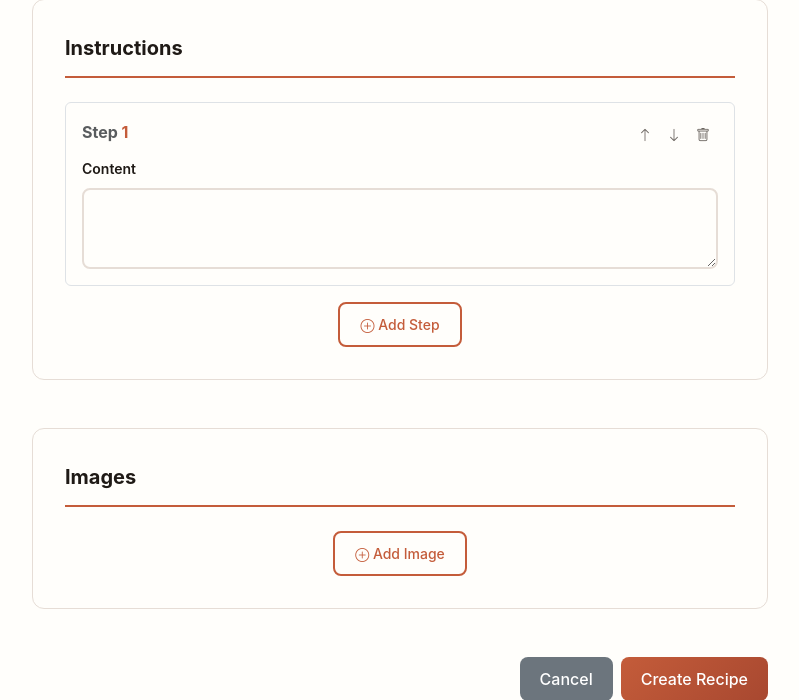
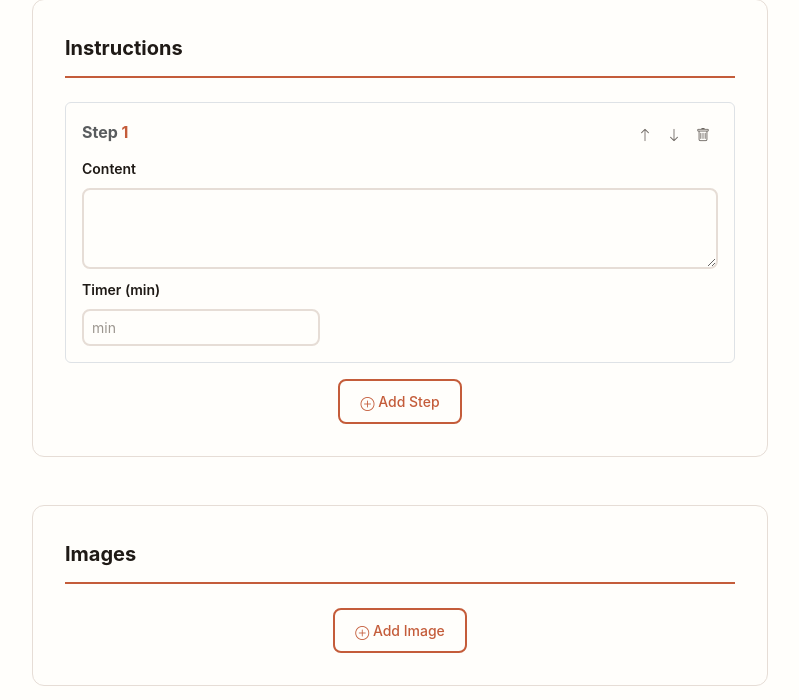
Before and after one commit to AdrianVollmer/Plated, a Django app: page /recipe/new/ in a window 1280 px wide. Shown: the part 1639-2339 px from the top of the page, without its empty margins (240-1039 px from the left). Run offline with Django 5.2, Linux system fonts and the light colour scheme; data that the repository does not hold is empty.

Commit message:
feat(templates): add timer input to recipe step edit form
Both the existing-step loop and the empty-form template (used when
adding new steps dynamically via JS) now render the timer field.

```diff
--- a/src/plated/templates/recipes/recipe_form.html
+++ b/src/plated/templates/recipes/recipe_form.html
@@ -258,10 +258,14 @@
                                         </button>
                                     </div>
                                 </div>
-                                <div class="row">
+                                <div class="row g-2">
                                     <div class="col-12">
                                         <label class="form-label small">{% trans "Content" %}</label>
                                         {{ form.content }}
+                                    </div>
+                                    <div class="col-auto">
+                                        <label class="form-label small">{% trans "Timer (min)" %}</label>
+                                        {{ form.timer }}
                                     </div>
                                 </div>
                                 {{ form.order }}
@@ -287,10 +291,14 @@
                                     </button>
                                 </div>
                             </div>
-                            <div class="row">
+                            <div class="row g-2">
                                 <div class="col-12">
                                     <label class="form-label small">{% trans "Content" %}</label>
                                     {{ step_formset.empty_form.content }}
+                                </div>
+                                <div class="col-auto">
+                                    <label class="form-label small">{% trans "Timer (min)" %}</label>
+                                    {{ step_formset.empty_form.timer }}
                                 </div>
                             </div>
                             {{ step_formset.empty_form.order }}
```
